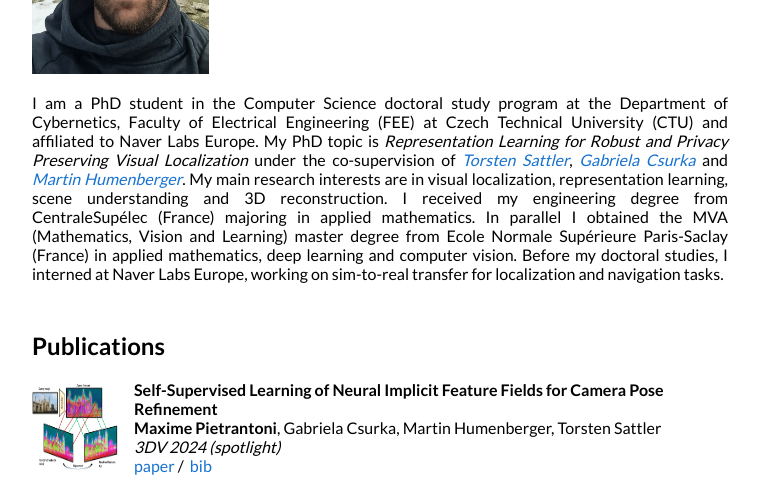
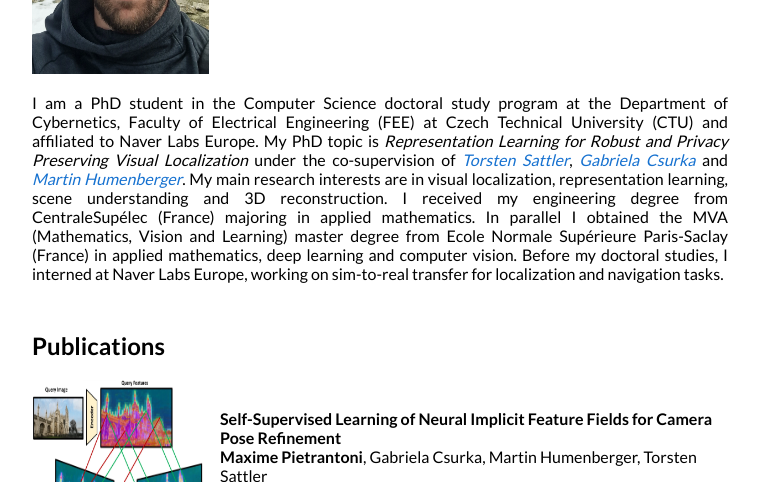
Before and after one commit to MaximePietrantoni/MaximePietrantoni.github.io, a plain HTML site: page index.html in a window 1280 px wide. Shown: the part 265-747 px from the top of the page, without its empty margins (260-1020 px from the left). Drawn offline with Linux system fonts and the light colour scheme.

Commit message:
Bigger images

```diff
--- a/styles.css
+++ b/styles.css
@@ -420,7 +420,7 @@ section {
 }
 
 .image-item-container .responsive-image-container {
-  flex: 0 1 86px;
+  flex: 0 1 172px;
 }
 
 .image-item-container .text {
```
